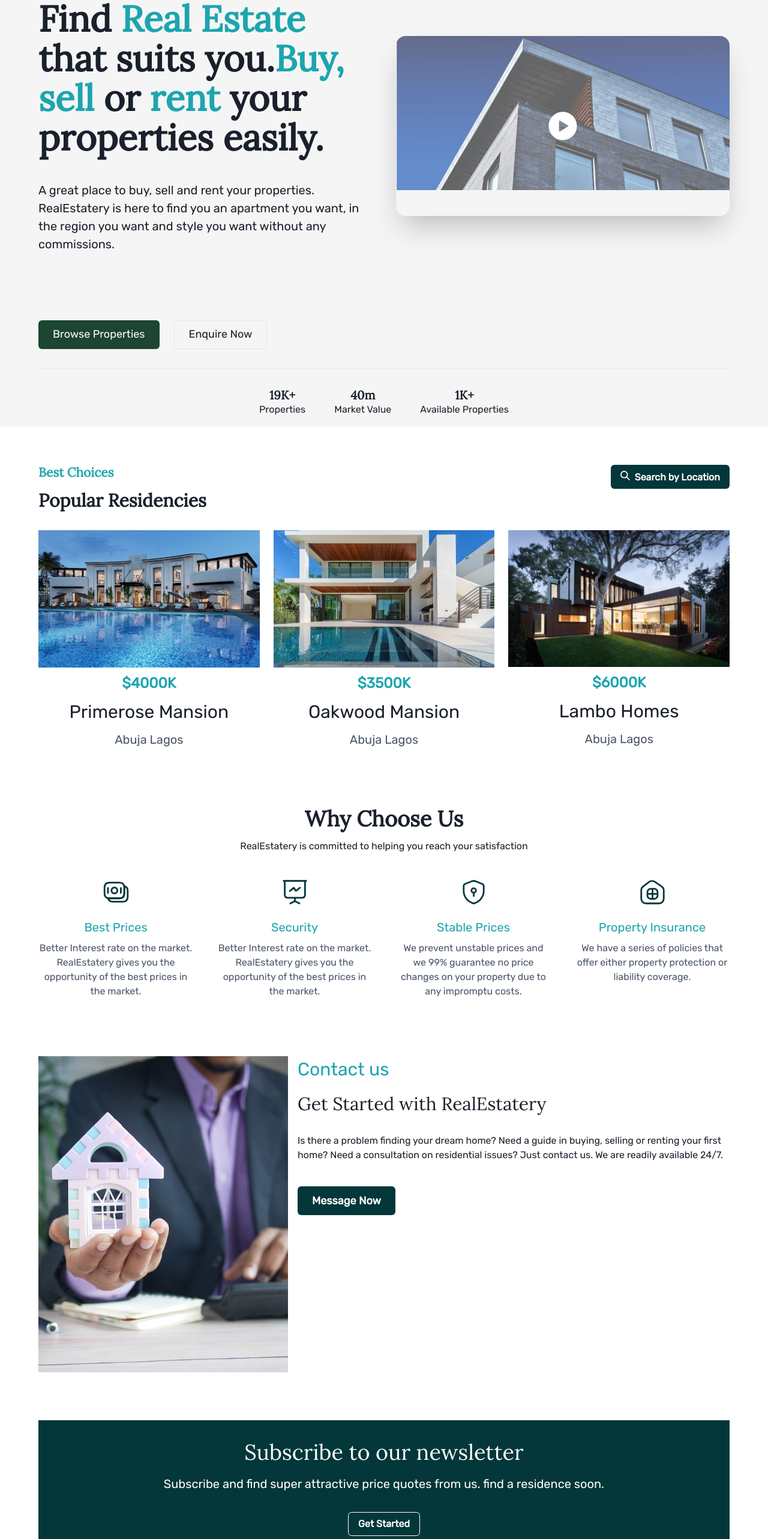
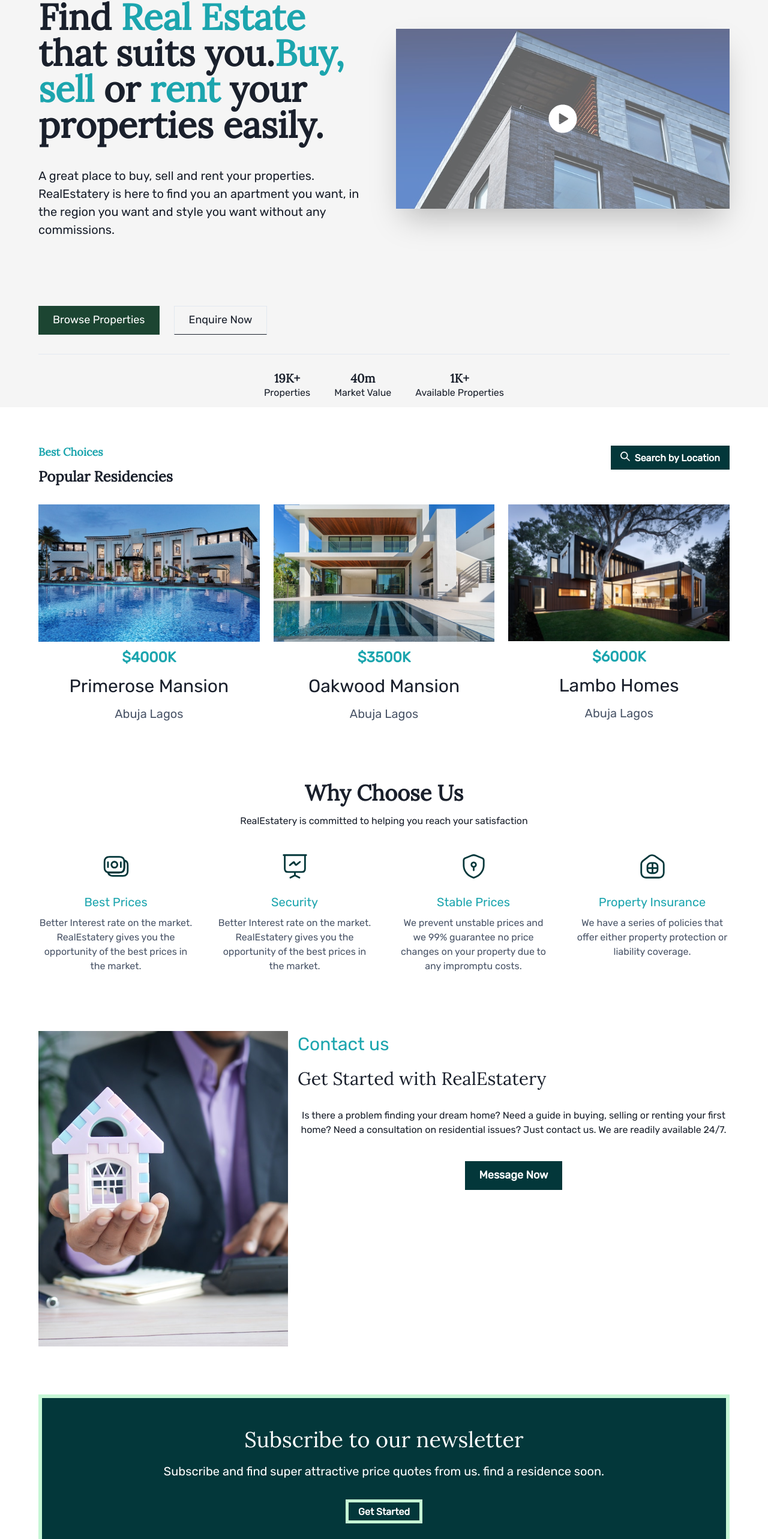
Before and after one commit to Ajyupdate/freestyle, a Next.js app: page / in a window 1280 px wide. Shown: the part 174-2740 px from the top of the page at 60% size. Built offline with nearby package versions, Linux system fonts and the light colour scheme; no server answers.

Commit message:
landing page fix after designer rant

```diff
--- a/modules/landingPage/components/BestChoice.tsx
+++ b/modules/landingPage/components/BestChoice.tsx
@@ -34,13 +34,16 @@ export default function SimpleThreeColumns() {
 
         >
             <Box py={4}>
-                <Heading fontSize='21px' color='#1CA5AE'>Best Choices  </Heading>
-                <Heading fontSize='30px' py={4}>Popular Residencies</Heading>
+                <Heading fontSize='lg' color='#1CA5AE'>Best Choices  </Heading>
+                <Heading fontSize='2xl' py={4}>Popular Residencies</Heading>
             </Box>
 
             <Spacer/>
 
             <Button
+
+
+             rounded={'none'}
              mt={4}
              leftIcon={<SearchIcon />}
              colorScheme='teal' bg='#03373A' variant='solid'
@@ -79,6 +82,8 @@ export default function SimpleThreeColumns() {
 
       <Stack align={'center'} mt={4}>
       <Button
+        rounded={'none'}
+        w={{base: '80%', md: '50%'}}
         mt={4}
         leftIcon={<SearchIcon />}
         colorScheme='teal' bg='#03373A' variant='solid'
--- a/modules/landingPage/components/FirstColumn.tsx
+++ b/modules/landingPage/components/FirstColumn.tsx
@@ -1,9 +1,4 @@
 
-
-
-import Image from 'next/image'
-import smallHome from 'public/smallHome.svg'
-import contactPic from 'public/contactPic.svg'
 import {
   Container,
   Stack,
@@ -12,18 +7,23 @@ import {
   Heading,
   Text,
   Button,
-
+  Image,
   Icon,
   IconButton,
   createIcon,
   IconProps,
   useColorModeValue,
+  Link,
+  useMediaQuery,
 } from '@chakra-ui/react';
 
+
 export default function FirstColumn() {
+  const [isDesktop] = useMediaQuery("(min-width: 768px)");
   return (
-    <Container maxW={'100%'}  px={{base: 6, md:'5%'}}>
+    <Container maxW={'100%'}  px={{ md:'5%'}}>
       <Stack
+
         align={'center'}
         spacing={{ base: 8, md: 10 }}
         py={{ base: 20, md: 28 }}
@@ -31,15 +31,16 @@ export default function FirstColumn() {
         <Stack flex={1} spacing={{ base: 5, md: 10 }}>
 
           <Heading
-            lineHeight={1.1}
+            lineHeight={{base: 1.5, md: 1}}
             fontWeight={600}
-            textAlign={'left'}
+            mx={{base: 2, md: 'unset'}}
+            textAlign={{md: 'left', base: 'center'}}
             fontSize={{ base: '2xl', sm: '4xl', lg: '6xl' }}>
               Find <Text as ="span" color='#1CA5AE'>Real Estate</Text> that suits you.
                <Text as='span' color='#1CA5AE'>Buy, sell</Text> or <Text as='span' color='#1CA5AE'>rent</Text> your properties easily.
           </Heading>
 
-          <Text fontSize={'xl'} textAlign={{base: 'center', sm: 'unset'}}>
+          <Text px={{base: 8, md: 'unset'}} fontSize={'xl'} textAlign={{base: 'center', sm: 'unset'}}>
           A great place to buy, sell and rent your properties. RealEstatery is here to find you an apartment you want, in the region you want and style you want without any commissions.
           </Text>
 
@@ -49,7 +50,10 @@ export default function FirstColumn() {
           justify={'center'}
           align={'center'}
           position={'relative'}
-          w={'full'}>
+          w={'full'}
+          px={{base: 8, md: 'unset'}}
+          >
+
           <Blob
             w={'150%'}
             h={'150%'}
@@ -62,7 +66,7 @@ export default function FirstColumn() {
           <Box
             position={'relative'}
             height={'300px'}
-            rounded={'2xl'}
+
             boxShadow={'2xl'}
             width={'full'}
             overflow={'hidden'}>
@@ -78,21 +82,16 @@ export default function FirstColumn() {
               top={'50%'}
               transform={'translateX(-50%) translateY(-50%)'}
             />
+
             <Image
               alt={'Hero Image'}
-              // objectFit="cover"
-              // objectPosition={'50% 50%'}
-              object-fit= "cover"
-              object-position= '50% 50%'
-              // fit={'cover'}
-              // align={'center'}
-
-              width={1000}
-              height={1000}
-              // p={{base: '24px'}}
+              fit={'cover'}
+              align={'center'}
+              w={'100%'}
+              h={'100%'}
               src={
-                smallHome}
-
+                '/smallHome.svg'
+              }
             />
           </Box>
         </Flex>
@@ -112,8 +111,10 @@ export default function FirstColumn() {
         position={'relative'}
         zIndex={8}
         direction={{ base: 'column', sm: 'row' }}>
+
         <Button
-          // rounded={'full'}
+          w={{base: '70%', md: 'unset'}}
+          rounded="none"
           size={'lg'}
           fontWeight={'normal'}
           px={6}
@@ -122,7 +123,11 @@ export default function FirstColumn() {
           _hover={{ bg: 'green.300' }}>
           Browse Properties
         </Button>
-        <Button
+
+        {isDesktop ? (
+          <Button
+          rounded={'none'}
+          borderBottom={'1px'}
           variant='outline'
           size={'lg'}
           fontWeight={'normal'}
@@ -131,13 +136,25 @@ export default function FirstColumn() {
           >
           Enquire Now
         </Button>
+        ):
+
+        <Link href="">
+          <Box borderBottom="1px" borderBottomColor="black" display="inline-block">
+            <Text fontWeight={'600'}>Enquire Now </Text>
+          </Box>
+
+        </Link>
+        }
+
+
+
           </Stack>
 
       <Box as='hr' color='#03373A'></Box>
 
-      <Box my={4}>
-        <Flex textAlign={'center'} align={'center'} justify={'center'} gap={4}>
-          <Box p={4}>
+      <Box my={4} mx={{base: 12, md: 'unset'}} px={{base: 6, md:'unset'}}>
+        <Flex textAlign={'center'} align={'center'} justify={'center'} gap={{ md: 4}}>
+          <Box p={3}>
             <Heading as='h5' size={'md'}>
               19K+
             </Heading>
@@ -146,7 +163,7 @@ export default function FirstColumn() {
             </Text>
           </Box>
 
-          <Box p={4}>
+          <Box p={3}>
             <Heading as='h5' size={'md'}>
               40m
             </Heading>
@@ -155,7 +172,7 @@ export default function FirstColumn() {
             </Text>
           </Box>
 
-          <Box p={4}>
+          <Box p={3}>
             <Heading as='h5' size={'md'}>
               1K+
             </Heading>
--- a/modules/landingPage/components/Footer.tsx
+++ b/modules/landingPage/components/Footer.tsx
@@ -47,7 +47,8 @@ export default function Footer() {
       color={useColorModeValue('gray.700', 'gray.200')}>
       <Container as={Stack} maxW={'6xl'} pl={6} py={10}>
         <SimpleGrid
-          templateColumns={{ base: '1fr 1fr ', sm: '1fr 1fr 1fr 1fr', md: '2fr 1fr 1fr 1fr' }}
+
+          templateColumns={{ base: ' 1fr 1fr ', sm: '1fr 1fr 1fr 1fr', md: '2fr 1fr 1fr 1fr' }}
           spacing={8}>
           <Stack spacing={6}>
             <Box>
@@ -61,7 +62,7 @@ export default function Footer() {
             </Text>
           </Stack>
 
-          <Stack align={'flex-start'}>
+          <Stack align={'flex-start'} mt={{base: 2, md: 'unset'}}>
             <ListHeader>Company</ListHeader>
             <Link href={'#'}>Blog</Link>
             <Link href={'#'}>Investors</Link>
@@ -75,7 +76,7 @@ export default function Footer() {
             <Link href={'#'}>Rent</Link>
             <Link href={'#'}>Agent</Link>
           </Stack>
-          <Stack align={'flex-start'}>
+          <Stack align={'flex-start'} >
             <ListHeader>Social</ListHeader>
             <Link href={'#'}>Twitter</Link>
             <Link href={'#'}>Instagram</Link>
--- a/modules/landingPage/components/LandingContact.tsx
+++ b/modules/landingPage/components/LandingContact.tsx
@@ -1,4 +1,4 @@
-import { Box, Button, Container, Flex, Heading, Spacer, Text } from '@chakra-ui/react'
+import { Box, Button, Container, Flex, Heading, Spacer, Stack, Text } from '@chakra-ui/react'
 import React from 'react'
 import contactPic from 'public/contactPic.svg'
 import Image from 'next/image'
@@ -35,12 +35,21 @@ const LandingContact = (props: iLandingPage) => {
                     </Heading>
                 </Box>
 
-                <Text mt={8} >Is there a problem finding your dream home? Need a guide in buying, selling or renting your first home?
+                <Text mt={8} align={'center'}>Is there a problem finding your dream home? Need a guide in buying, selling or renting your first home?
                     Need a consultation on residential issues? Just contact us. We are readily available 24/7.
                 </Text>
-                <Button size='lg' bg='#03373A' color='white' mt='40px' >
+                <Stack align={{base: 'center', md: 'right'}}>
+                <Button
+                alignContent={'left'}
+                rounded={'none'}
+                w={{base: '80%', md: 'unset'}}
+                size='lg'
+                bg='#03373A'
+                color='white' mt='40px' >
                     Message Now
                 </Button>
+                </Stack>
+
             </Box>
 
 
--- a/modules/landingPage/components/Subscription.tsx
+++ b/modules/landingPage/components/Subscription.tsx
@@ -1,13 +1,16 @@
-import { Box, Button, Center, Heading, Text } from '@chakra-ui/react'
+import { Box, Button, Center, Container, Heading, Text } from '@chakra-ui/react'
 import React from 'react'
 
 export interface iSubscription {}
 
 const Subscription = (iSubscription: iSubscription) => {
   return (
-    <Box bg='#03373A' mx={{base: 6, md:'5%'}} p={8} color='white' mt={20} >
 
 
+
+    <Box border="2px"  borderWidth="6px" borderColor="green.100"  mx={{ md:'5%'}}  color='white' mt={20} >
+
+      <Box  bg='#03373A' p={12}>
           <Box >
             <Center>
               <Heading  fontSize='36px' textAlign={'center'} fontWeight='600px'>Subscribe to our newsletter</Heading>
@@ -24,13 +27,17 @@ const Subscription = (iSubscription: iSubscription) => {
 
           <Box pt={8}>
             <Center>
-            <Button width={{base: 'lg', sm: 'unset'}} colorScheme='white' variant='outline'>
+            <Button
+            border="2px"  borderWidth="5px" borderColor="green.100"
+            rounded={'none'}
+            width={{base: 'lg', sm: 'unset'}}
+             colorScheme='white' variant='outline'>
               Get Started
             </Button>
             </Center>
 
           </Box>
-
+          </Box>
 
 
     </Box>
--- a/modules/landingPage/components/WhyChooseUs.tsx
+++ b/modules/landingPage/components/WhyChooseUs.tsx
@@ -18,12 +18,13 @@ interface FeatureProps {
 const Feature = ({ title, text, image }: FeatureProps) => {
   return (
     <Stack
+
     _hover={{
       boxShadow:'md',
       p: 2
     }}
     >
-      <Center>
+      <Center >
         <Flex
 
           direction={{ base: 'column', md: 'column' }}
@@ -35,7 +36,7 @@ const Feature = ({ title, text, image }: FeatureProps) => {
           <Image src={image} alt={title}/>
         </Flex>
         </Center>
-      <Center><Text fontSize={20} fontWeight={ 400} color='#1CA5AE' >{title}</Text></Center>
+      <Center><Text align={'center'} fontSize={20} fontWeight={ 400} color='#1CA5AE' >{title}</Text></Center>
       <Text align={'center'} color={'gray.600'}>{text}</Text>
     </Stack>
   );
@@ -54,7 +55,8 @@ export default function WhyChooseUs() {
         <Text align={'center'}>RealEstatery is committed to helping you reach your satisfaction</Text>
        </Center>
 
-      <SimpleGrid columns={{ base: 1, md: 4 }} spacing={10}>
+      <SimpleGrid
+      columns={{ base: 2, md: 4 }} spacing={10}>
         <Feature
           image={moneys}
           title={'Best Prices'}
```
